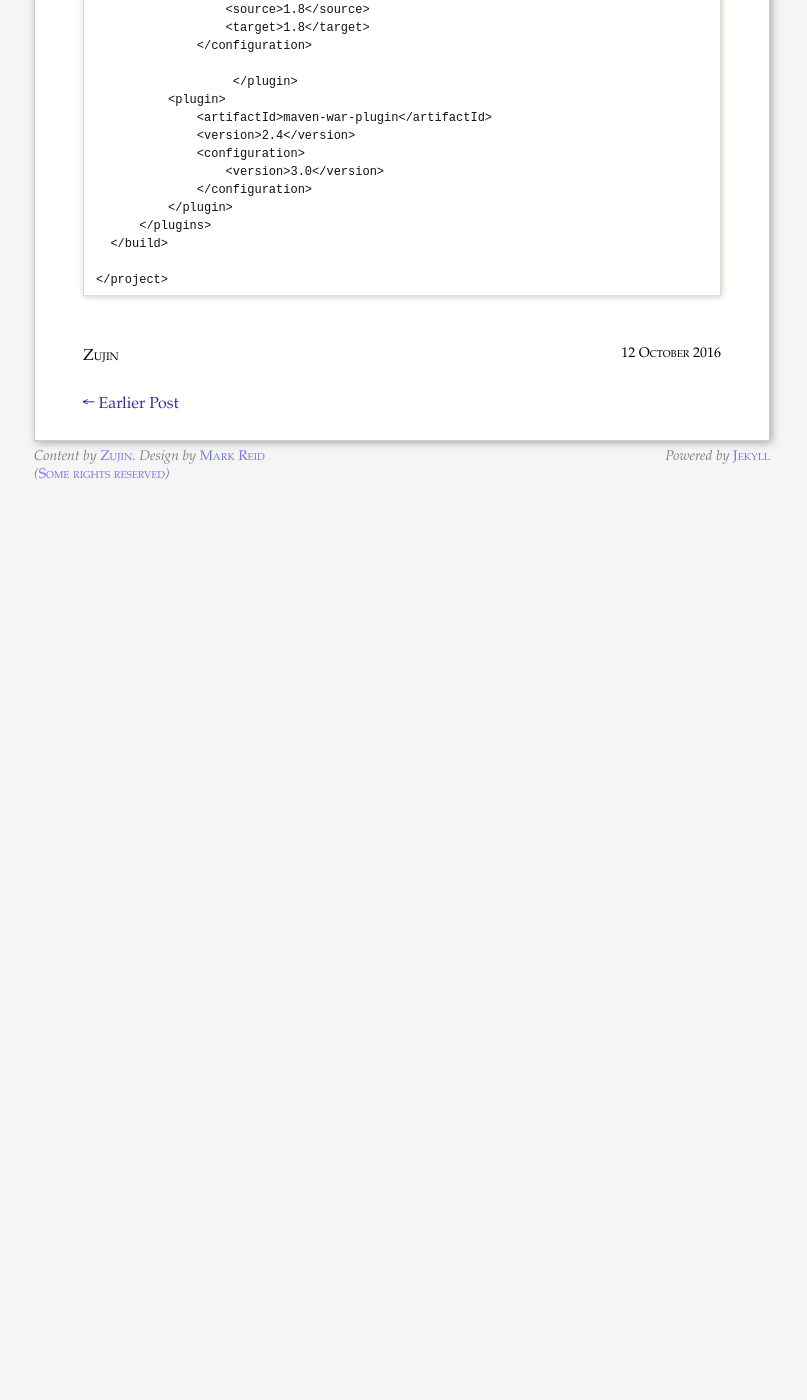
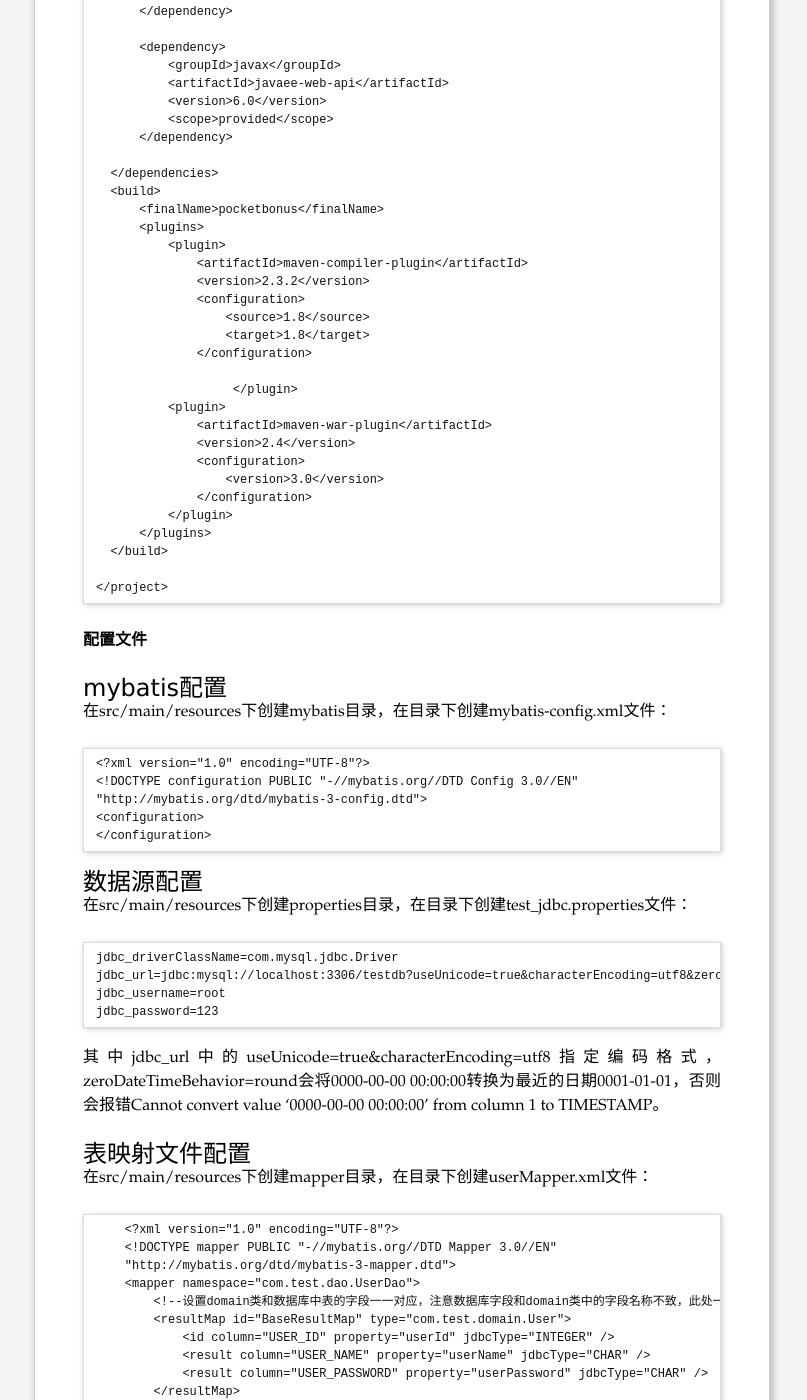
Before and after one commit to yuzujin/yuzujin.github.com, a Jekyll site: the page built from _posts/2016-10-12-eclipsespirngspringmvcmavenmybatismysql.md, in a window 1280 px wide and 1400 px high, scrolled down 5717 px. Shown: the whole window, without its empty margins (238-1045 px from the left). Built offline with Jekyll 4.4.1, drawn with Linux system fonts in a browser that asks for light colours; before the commit the page ends 6206 px from its top, so only the background shows below that; some of the changed text lies outside the part shown.

Commit message:
spring project update

````diff
--- a/_posts/2016-10-12-eclipsespirngspringmvcmavenmybatismysql.md
+++ b/_posts/2016-10-12-eclipsespirngspringmvcmavenmybatismysql.md
@@ -21,7 +21,24 @@ tags: []
 
 下面详细讲述使用eclipse进行Spring+SpringMVC+Maven+Mybatis+MySQL项目搭建过程，包括搭建步骤和配置步骤。
 
-### 创建Maven工程
+## 创建数据库和表
+
+
+```
+CREATE TABLE `t_user` (
+  `USER_ID` int(11) NOT NULL AUTO_INCREMENT,
+  `USER_NAME` char(30) NOT NULL,
+  `USER_PASSWORD` char(10) NOT NULL,
+  PRIMARY KEY (`USER_ID`),
+  KEY `IDX_NAME` (`USER_NAME`)
+) ENGINE=InnoDB AUTO_INCREMENT=11 DEFAULT CHARSET=utf8
+
+INSERT INTO t_user (USER_ID, USER_NAME, USER_PASSWORD) VALUES (1, 'test1', '123456');
+INSERT INTO t_user (USER_ID, USER_NAME, USER_PASSWORD) VALUES (2, 'test2', '123456');
+```
+
+
+## 创建Maven工程
 
 1. 选择工程
 
@@ -45,7 +62,8 @@ tags: []
 5. 添加包依赖，编辑pom.xml文件
 
 ```
-<project xmlns="http://maven.apache.org/POM/4.0.0" xmlns:xsi="http://www.w3.org/2001/XMLSchema-instance" xsi:schemaLocation="http://maven.apache.org/POM/4.0.0 http://maven.apache.org/xsd/maven-4.0.0.xsd">
+<project xmlns="http://maven.apache.org/POM/4.0.0"
+   xmlns:xsi="http://www.w3.org/2001/XMLSchema-instance" xsi:schemaLocation="http://maven.apache.org/POM/4.0.0 http://maven.apache.org/xsd/maven-4.0.0.xsd">
   <modelVersion>4.0.0</modelVersion>
   <groupId>com.test.global.mobile.tools</groupId>
   <artifactId>test</artifactId>
@@ -266,3 +284,121 @@ tags: []
 
 </project>
 ```
+
+## 配置文件
+
+### mybatis配置
+
+在src/main/resources下创建mybatis目录，在目录下创建mybatis-config.xml文件：
+
+```
+<?xml version="1.0" encoding="UTF-8"?>
+<!DOCTYPE configuration PUBLIC "-//mybatis.org//DTD Config 3.0//EN"
+"http://mybatis.org/dtd/mybatis-3-config.dtd">
+<configuration>
+</configuration>
+```
+
+### 数据源配置
+
+在src/main/resources下创建properties目录，在目录下创建test_jdbc.properties文件：
+
+```
+jdbc_driverClassName=com.mysql.jdbc.Driver
+jdbc_url=jdbc:mysql://localhost:3306/testdb?useUnicode=true&characterEncoding=utf8&zeroDateTimeBehavior=round
+jdbc_username=root
+jdbc_password=123
+```
+
+其中jdbc_url中的useUnicode=true&characterEncoding=utf8指定编码格式，zeroDateTimeBehavior=round会将0000-00-00 00:00:00转换为最近的日期0001-01-01，否则会报错Cannot convert value '0000-00-00 00:00:00' from column 1 to TIMESTAMP。
+
+### 表映射文件配置
+
+在src/main/resources下创建mapper目录，在目录下创建userMapper.xml文件：
+
+```
+    <?xml version="1.0" encoding="UTF-8"?>
+    <!DOCTYPE mapper PUBLIC "-//mybatis.org//DTD Mapper 3.0//EN"
+    "http://mybatis.org/dtd/mybatis-3-mapper.dtd">
+    <mapper namespace="com.test.dao.UserDao">
+        <!--设置domain类和数据库中表的字段一一对应，注意数据库字段和domain类中的字段名称不致，此处一定要！-->
+        <resultMap id="BaseResultMap" type="com.test.domain.User">
+            <id column="USER_ID" property="userId" jdbcType="INTEGER" />
+            <result column="USER_NAME" property="userName" jdbcType="CHAR" />
+            <result column="USER_PASSWORD" property="userPassword" jdbcType="CHAR" />
+        </resultMap>
+        <!-- 查询单条记录 -->
+        <select id="selectUserById" parameterType="int" resultMap="BaseResultMap">
+            SELECT * FROM t_user WHERE USER_ID = #{userId}
+        </select>
+    </mapper>
+```
+
+### Spring application文件配置
+
+在src/main/resources下创建applicationContext.xml文件：
+
+```
+<?xml version="1.0" encoding="UTF-8"?>
+<beans xmlns="http://www.springframework.org/schema/beans"
+    xmlns:xsi="http://www.w3.org/2001/XMLSchema-instance" xmlns:context="http://www.springframework.org/schema/context"
+    xmlns:aop="http://www.springframework.org/schema/aop"
+    xsi:schemaLocation="
+           http://www.springframework.org/schema/beans
+           http://www.springframework.org/schema/beans/spring-beans-3.0.xsd
+           http://www.springframework.org/schema/aop
+           http://www.springframework.org/schema/aop/spring-aop-3.0.xsd
+           http://www.springframework.org/schema/context
+           http://www.springframework.org/schema/context/spring-context-3.0.xsd">
+
+     <!-- 引入jdbc配置文件 -->
+     <bean id="propertyConfigurer" class="org.springframework.beans.factory.config.PropertyPlaceholderConfigurer">
+        <property name="locations">
+            <list>
+               <value>classpath:properties/*.properties</value>
+                <!--要是有多个配置文件，只需在这里继续添加即可 -->
+            </list>
+        </property>
+     </bean>
+
+     <!-- 配置数据源 -->
+     <bean id="dataSource"
+        class="org.springframework.jdbc.datasource.DriverManagerDataSource">
+        <!-- 不使用properties来配置 -->
+        <!-- <property name="driverClassName" value="com.mysql.jdbc.Driver" />
+             <property name="url" value="jdbc:mysql://localhost:3306/learning" />
+             <property name="username" value="root" />
+             <property name="password" value="christmas258@" /> -->
+        <!-- 使用properties来配置 -->
+        <property name="driverClassName">
+            <value>${jdbc_driverClassName}</value>
+        </property>
+        <property name="url">
+            <value>${jdbc_url}</value>
+        </property>
+        <property name="username">
+            <value>${jdbc_username}</value>
+        </property>
+        <property name="password">
+            <value>${jdbc_password}</value>
+        </property>
+     </bean>
+
+     <!-- 自动扫描了所有的XxxxMapper.xml对应的mapper接口文件，这样就不用一个一个手动配置Mpper的映射了，只要Mapper接口类和Mapper映射文件对应起来就可以了。 -->
+     <bean class="org.mybatis.spring.mapper.MapperScannerConfigurer">
+        <property name="basePackage"
+            value="com.luo.dao" />
+     </bean>
+
+     <!-- 配置Mybatis的文件 ，mapperLocations配置**Mapper.xml文件位置，configLocation配置mybatis-config文件位置-->
+     <bean id="sqlSessionFactory" class="org.mybatis.spring.SqlSessionFactoryBean">
+        <property name="dataSource" ref="dataSource" />
+        <property name="mapperLocations" value="classpath:mapper/*.xml"/>
+        <property name="configLocation" value="classpath:mybatis/mybatis-config.xml" />
+        <!-- <property name="typeAliasesPackage" value="com.tiantian.ckeditor.model" /> -->
+     </bean>
+
+     <!-- 自动扫描注解的bean -->
+     <context:component-scan base-package="com.test.service" />
+</beans>
+```
````
